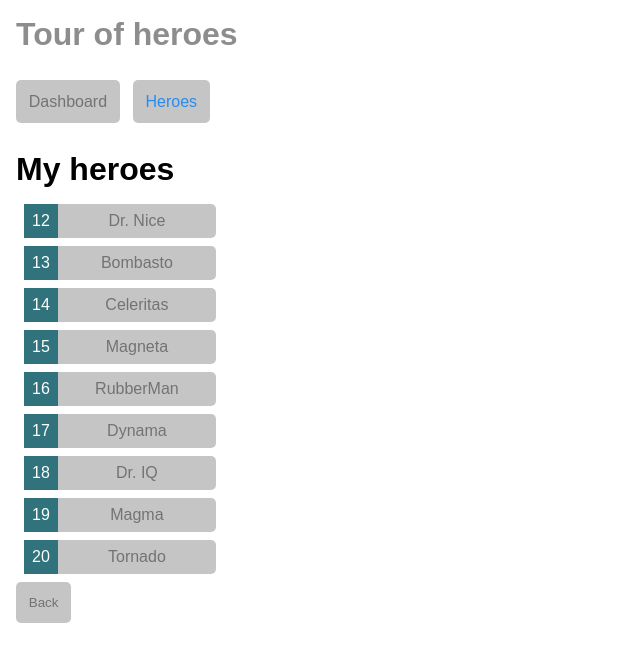
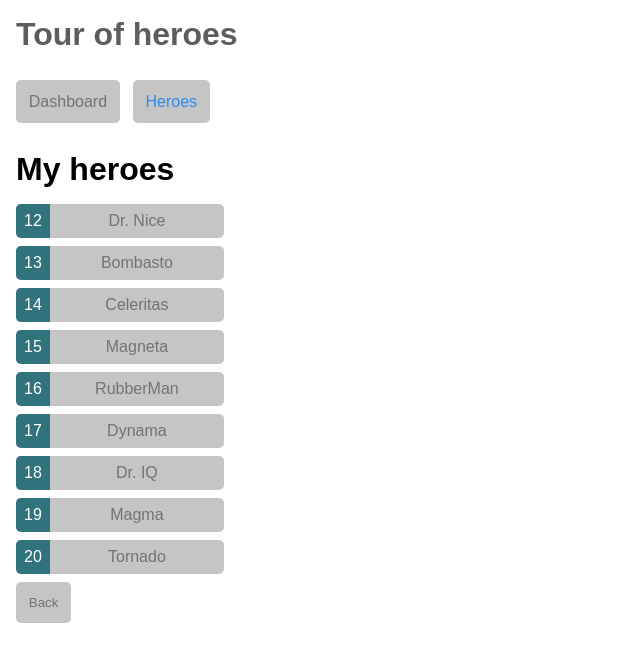
Before and after one commit to Dexter4873/vue-tour-of-heroes, a Vue app: page /heroes in a window 1280 px wide. Shown: the top 662 px of the page, without its empty margins (0-640 px from the left). Built offline with nearby package versions, Linux system fonts and the light colour scheme.

Commit message:
Fix Heroes Detail, app

```diff
--- a/src/App.vue
+++ b/src/App.vue
@@ -13,7 +13,7 @@
 <style scoped>
 h1 {
   padding: 1rem;
-  color: #8d8d8d;
+  color: #5d5d5d;
 }
 
 nav {
--- a/src/views/HeroesView.vue
+++ b/src/views/HeroesView.vue
@@ -32,11 +32,12 @@ const heroesStore = useHeroesStore()
 
   ul li {
     list-style: none;
+    border-radius: 5px;
   }
 
   ul li a {
     display: flex;
-    margin: .5rem;
+    margin: .5rem 0;
     color: #737373;
     text-decoration: none;
     background-color: rgba(180, 179, 179, 0.76);
@@ -52,6 +53,7 @@ const heroesStore = useHeroesStore()
     padding: .5rem;
     color: white;
     background-color: #30737c;
+    border-radius: 5px 0 0 5px;
   }
 
   .name {
```
